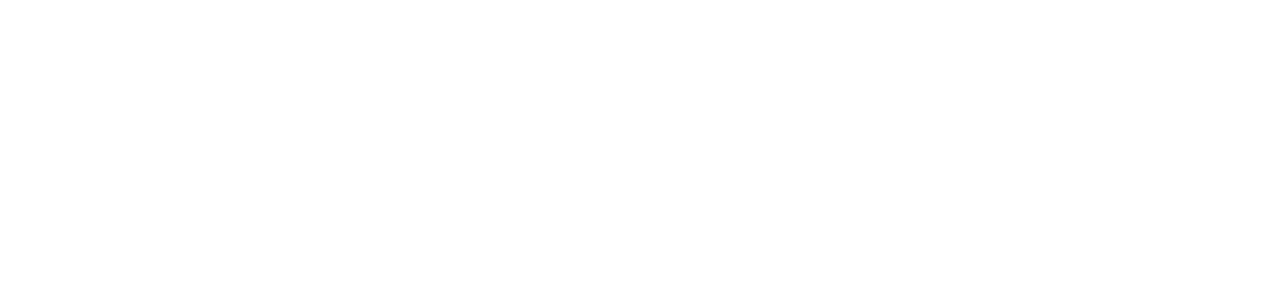
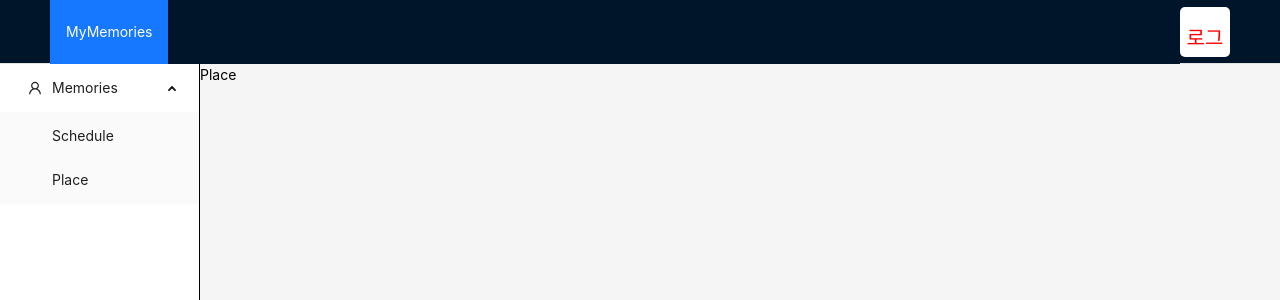
Before and after one commit to Songnamgyu/mymemories-front, a React (Create React App) app: page /place in a window 1280 px wide. Before the commit this address had no page. Shown: the top 300 px of the page. Built offline with nearby package versions, Linux system fonts and the light colour scheme; a web font is replaced by a local one.

Commit message:
[fixed] 메뉴 전체적으로 수정

```diff
--- a/src/App.tsx
+++ b/src/App.tsx
@@ -8,8 +8,9 @@
 import Login from "./components/page/login/login";
 import SignUp from "./components/page/login/Signup";
 import Home from "./components/page/main/Home";
-import Info from "./components/page/main/UserInfo/info/Info";
-import Detail from "./components/page/main/UserInfo/info/Detail";
+import Info from "./components/page/main/shcedule/info/Info";
+import Detail from "./components/page/main/shcedule/info/Detail";
+import Place from "./components/page/main/place/Place";
 
 function App() {
     const dispatch = useDispatch<AppDispatch>();
@@ -32,6 +33,7 @@
                 <Route path="/home" element={<Home />} />
                 <Route path="/schedule" element={<Info />} />
                 <Route path="/detail/:date/:id" element={<Detail />} />
+                <Route path="/place" element={<Place />} />
             </Routes>
         </BrowserRouter>
     );
--- a/src/components/common/CommonHeader.tsx
+++ b/src/components/common/CommonHeader.tsx
@@ -29,21 +29,21 @@
 
 const items2: MenuProps["items"] = [
     UserOutlined,
-    LaptopOutlined,
-    NotificationOutlined,
+    // LaptopOutlined,
+    // NotificationOutlined,
 ].map((icon, index) => {
     const key = String(index + 1);
     const subMenu = ["Memories"];
     const subMenuChildrenList = [
         {
-            Memories: [{ 1: "Schedule" }, { 2: "modify" }],
+            Memories: [{ 1: "Schedule" }, { 2: "Place" }],
         },
     ];
 
     return {
         key: `sub${key}`,
         icon: React.createElement(icon),
-        label: subMenu[index] || "Unknown",
+        label: subMenu[index],
         children: subMenuChildrenList
             .filter((item: any) => subMenu[index] in item)
             .flatMap((item: any) => {
--- a/src/components/page/main/Home.tsx
+++ b/src/components/page/main/Home.tsx
@@ -2,7 +2,7 @@
 import { Breadcrumb, Layout, theme } from "antd";
 import { useNavigate } from "react-router-dom";
 import CommonHeader from "../../common/CommonHeader";
-import Info from "./UserInfo/info/Info";
+import Info from "./shcedule/info/Info";
 import { handleMoveSubMenu } from "../../../utils/navigationUtil"; // 유틸리티 함수 import
 
 const { Header, Content } = Layout;
--- /dev/null
+++ b/src/components/page/main/place/Place.tsx
@@ -0,0 +1,10 @@
+import CommonHeader from "../../../common/CommonHeader";
+
+const Place = () => {
+    return (
+        <CommonHeader>
+            <div>Place</div>
+        </CommonHeader>
+    );
+};
+export default Place;
--- a/src/utils/navigationUtil.ts
+++ b/src/utils/navigationUtil.ts
@@ -7,14 +7,14 @@
     navigate: NavigateFunction
 ) => {
     setSelectedMenu(items2.key);
-
+    console.log('"My Places"', items2.key);
     // 메뉴 키 값에 따라 경로 설정
     switch (items2.key) {
         case "Schedule":
             navigate("/schedule"); // 'info' 메뉴 선택 시 '/info'로 이동
             break;
-        case "modify":
-            navigate("/modify"); // 'modify' 메뉴 선택 시 '/modify'로 이동
+        case "Place":
+            navigate("/place"); // 'modify' 메뉴 선택 시 '/modify'로 이동
             break;
         default:
             console.warn(`Unknown menu item: ${items2.key}`);
```
Also changed, not shown: src/components/page/main/shcedule/info/Detail.tsx (renamed from src/components/page/main/UserInfo/info/Detail.tsx), src/components/page/main/shcedule/info/Info.tsx (renamed from src/components/page/main/UserInfo/info/Info.tsx).
